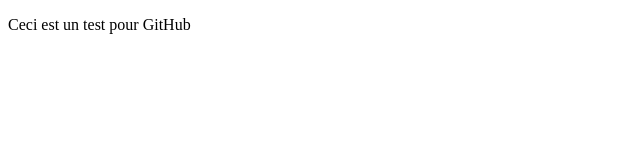
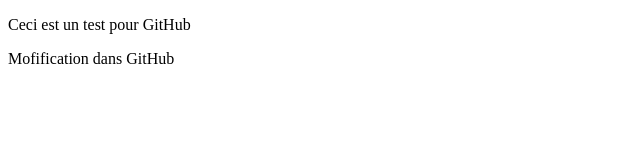
Before and after one commit to Sirois-Olivier/TestGithub, a plain HTML site: page index.html in a window 1280 px wide. Shown: the whole page, without its empty margins (0-640 px from the left). Drawn offline with Linux system fonts and the light colour scheme.

Commit message:
Update index.html

```diff
--- a/index.html
+++ b/index.html
@@ -8,5 +8,6 @@
 </head>
 <body>
     <P>Ceci est un test pour GitHub</P>
+    <p>Mofification dans GitHub</p>
 </body>
 </html>
```
